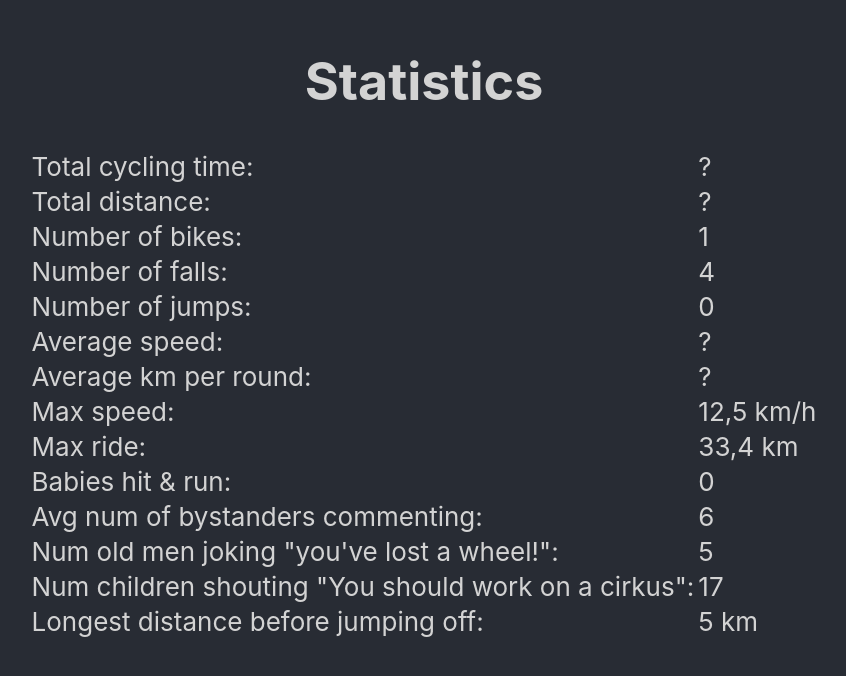
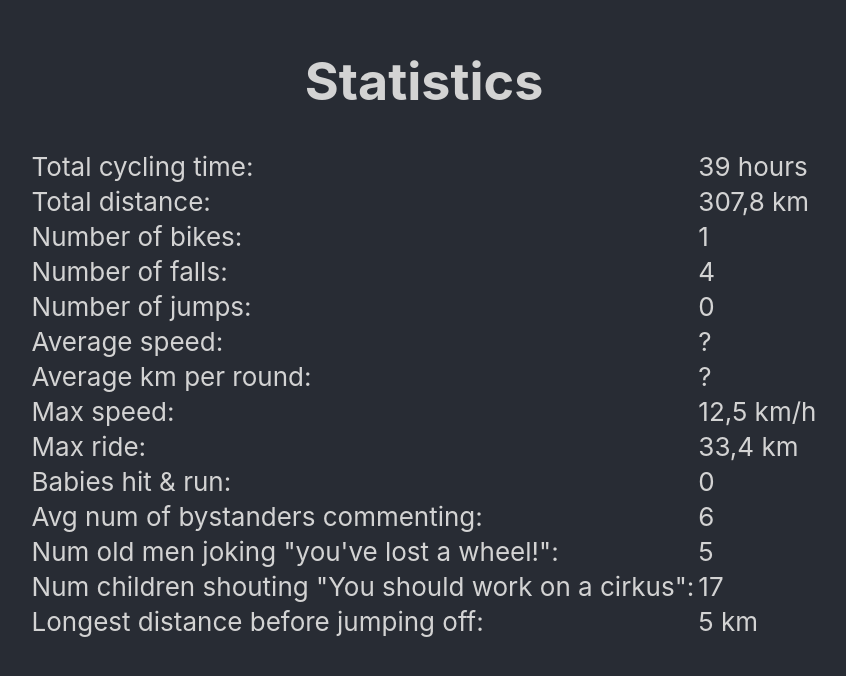
Before and after one commit to kmork/sillywheelie, a React (Create React App) app: page / in a window 1280 px wide. Shown: the part 3485-4161 px from the top of the page, without its empty margins (216-1062 px from the left). Built offline with nearby package versions, Linux system fonts and the light colour scheme.

Commit message:
More stats

```diff
--- a/public/index.html
+++ b/public/index.html
@@ -38,6 +38,9 @@
 
       To begin the development, run `npm start` or `yarn start`.
       To create a production bundle, use `npm run build` or `yarn build`.
+
+      24 rides - 307,87 km
+      26 t, 781 min
     -->
   </body>
 </html>
--- a/src/Components/Stats.js
+++ b/src/Components/Stats.js
@@ -8,11 +8,11 @@ const Stats=()=>{
                 <table>
                     <tr align="left">
                         <td>Total cycling time:</td>
-                        <td>?</td>
+                        <td>39 hours</td>
                     </tr>
                     <tr align="left">
                         <td>Total distance:</td>
-                        <td>?</td>
+                        <td>307,8 km</td>
                     </tr>
                     <tr align="left">
                         <td>Number of bikes:</td>
```
